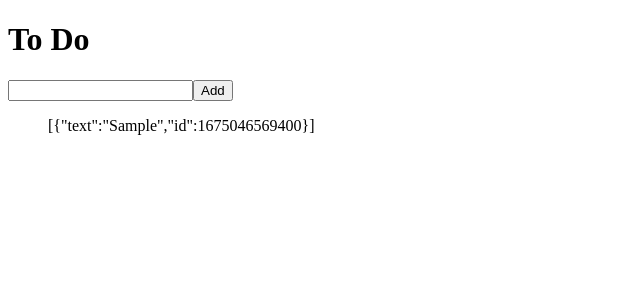
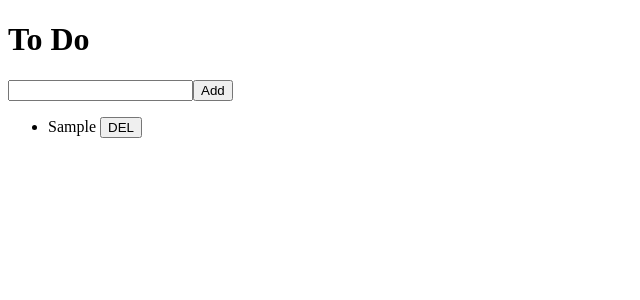
Before and after one commit to Charmull/Vanilla-Redux, a React (Create React App) app in the folder react-redux/: page / in a window 1280 px wide. Both pictures are taken after typing "Sample" into the empty fields and a click on the button "Add". Shown: the top 300 px of the page, without its empty margins (0-640 px from the left). Built offline with nearby package versions, Linux system fonts and the light colour scheme.

Commit message:
deleting todo

```diff
--- /dev/null
+++ b/react-redux/src/components/ToDo.js
@@ -0,0 +1,18 @@
+import { connect } from "react-redux";
+import { actionCreators } from "../store";
+
+const ToDo = ({ text, onBtnClick }) => {
+  return (
+    <li>
+      {text} <button onClick={onBtnClick}>DEL</button>
+    </li>
+  );
+};
+
+const mapDispatchToProps = (dispatch, ownProps) => {
+  return {
+    onBtnClick: () => dispatch(actionCreators.deleteToDo(ownProps.id)),
+  };
+};
+
+export default connect(null, mapDispatchToProps)(ToDo);
--- a/react-redux/src/routes/Home.js
+++ b/react-redux/src/routes/Home.js
@@ -1,6 +1,7 @@
 import { useState } from "react";
 import { connect } from "react-redux";
 import { useSelector } from "react-redux"; // 최신 기술 (앞으로 사용 추천)
+import ToDo from "../components/ToDo";
 import { actionCreators } from "../store";
 
 const Home = ({ toDos, addToDo }) => {
@@ -21,7 +22,11 @@
         <input type={"text"} value={text} onChange={onChange} />
         <button>Add</button>
       </form>
-      <ul>{JSON.stringify(toDos)}</ul>
+      <ul>
+        {toDos.map((toDo) => (
+          <ToDo key={toDo.id} {...toDo} />
+        ))}
+      </ul>
     </>
   );
 };
--- a/react-redux/src/store.js
+++ b/react-redux/src/store.js
@@ -13,7 +13,7 @@
 const deleteToDo = (id) => {
   return {
     type: DELETE,
-    id,
+    id: parseInt(id),
   };
 };
 
@@ -22,7 +22,7 @@
     case ADD:
       return [{ text: action.text, id: Date.now() }, ...state];
     case DELETE:
-      return state.filter((toDo) => toDo !== action.id);
+      return state.filter((toDo) => toDo.id !== action.id);
     default:
       return state;
   }
```
